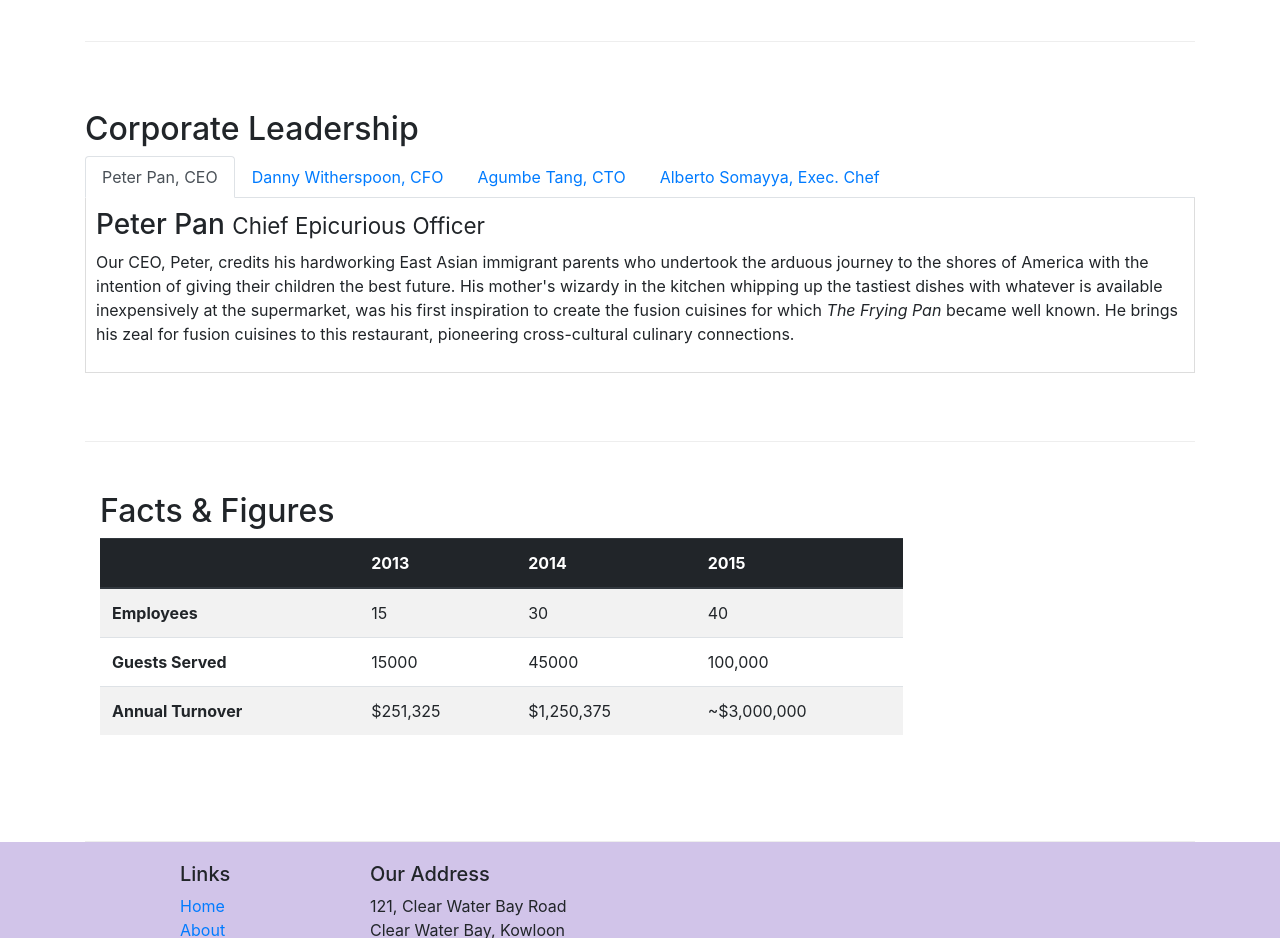
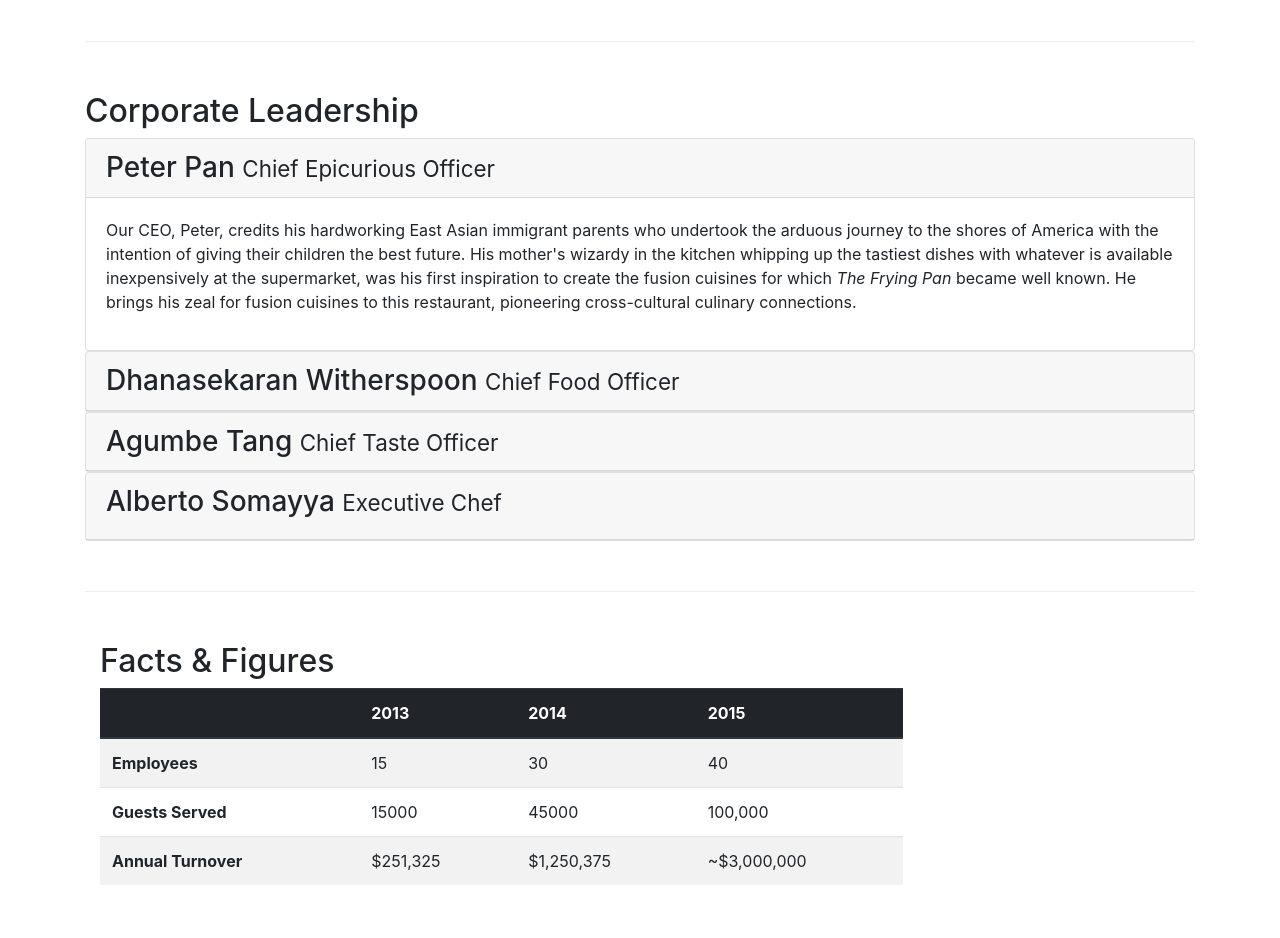
Before and after one commit to CurtiePi/conFusionB, a website: page aboutus.html in a window 1280 px wide. Shown: the part 880-1818 px from the top of the page. Drawn offline with nearby package versions, Linux system fonts and the light colour scheme.

Commit message:
Replaced navigation tabs with accordion on aboutus page

```diff
--- a/aboutus.html
+++ b/aboutus.html
@@ -108,45 +108,63 @@
         <div class="row row-content align-items-center">
             <div>
                 <h2>Corporate Leadership</h2>
-                <ul class="nav nav-tabs">
-                    <li class="nav-item">
-                        <a class="nav-link active" href="#peter" role="tab" data-toggle="tab">
-                            Peter Pan, CEO
-                        </a>
-                    </li>
-                    <li class="nav-item">
-                        <a class="nav-link" href="#danny" role="tab" data-toggle="tab">
-                            Danny Witherspoon, CFO
-                        </a>
-                    </li>
-                    <li class="nav-item">
-                        <a class="nav-link" href="#agumbe" role="tab" data-toggle="tab">
-                            Agumbe Tang, CTO
-                        </a>
-                    </li>
-                    <li class="nav-item">
-                        <a class="nav-link" href="#alberto" role="tab" data-toggle="tab">
-                            Alberto Somayya, Exec. Chef
-                        </a>
-                    </li>
-                </ul>
 
-                <div class="tab-content">
-                    <div role="tabpanel" class="tab-pane fade show active" id="peter">
-                        <h3>Peter Pan <small>Chief Epicurious Officer</small></h3>
-                        <p class="d-none d-sm-block">Our CEO, Peter, credits his hardworking East Asian immigrant parents who undertook the arduous journey to the shores of America with the intention of giving their children the best future. His mother's wizardy in the kitchen whipping up the tastiest dishes with whatever is available inexpensively at the supermarket, was his first inspiration to create the fusion cuisines for which <em>The Frying Pan</em> became well known. He brings his zeal for fusion cuisines to this restaurant, pioneering cross-cultural culinary connections.</p>
+                <div id="accordion">
+                    <div class="card">
+                        <div class="card-header" role="tab" id="peterhead">
+                            <h3 class="mb-0">
+                                <a data-toggle="collapse" data-target="#peter">
+                                    Peter Pan <small>Chief Epicurious Officer</small>
+                                </a>
+                            </h3>
+                        </div>
+                        <div role="tabpanel" class="collapse show" data-parent="#accordian" id="peter">
+                            <div class="card-body">
+                                <p class="d-none d-sm-block">Our CEO, Peter, credits his hardworking East Asian immigrant parents who undertook the arduous journey to the shores of America with the intention of giving their children the best future. His mother's wizardy in the kitchen whipping up the tastiest dishes with whatever is available inexpensively at the supermarket, was his first inspiration to create the fusion cuisines for which <em>The Frying Pan</em> became well known. He brings his zeal for fusion cuisines to this restaurant, pioneering cross-cultural culinary connections.</p>
+                            </div>
+                        </div>
                     </div>
-                    <div role="tabpanel" class="tab-pane fade" id="danny">
-                        <h3>Dhanasekaran Witherspoon <small>Chief Food Officer</small></h3>
-                        <p class="d-none d-sm-block">Our CFO, Danny, as he is affectionately referred to by his colleagues, comes from a long established family tradition in farming and produce. His experiences growing up on a farm in the Australian outback gave him great appreciation for varieties of food sources. As he puts it in his own words, <em>Everything that runs, wins, and everything that stays, pays!</em></p>
+                    <div class="card">
+                        <div class="card-header" role="tab" id="dannyhead">
+                            <h3 class="mb-0">
+                                <a data-toggle="collapse" data-target="#danny">
+                                    Dhanasekaran Witherspoon <small>Chief Food Officer</small>
+                                </a>
+                            </h3>
+                        </div>
+                        <div role="tabpanel" class="collapse" data-parent="#accordion" id="danny">
+                            <div class="card-body">
+                                <p class="d-none d-sm-block">Our CFO, Danny, as he is affectionately referred to by his colleagues, comes from a long established family tradition in farming and produce. His experiences growing up on a farm in the Australian outback gave him great appreciation for varieties of food sources. As he puts it in his own words, <em>Everything that runs, wins, and everything that stays, pays!</em></p>
+                            </div>
+                        </div>
                     </div>
-                    <div role="tabpanel" class="tab-pane fade" id="agumbe">
-                        <h3>Agumbe Tang <small>Chief Taste Officer</small></h3>
-                        <p class="d-none d-sm-block">Blessed with the most discerning gustatory sense, Agumbe, our CTO, personally ensures that every dish that we serve meets his exacting tastes. Our chefs dread the tongue lashing that ensues if their dish does not meet his exacting standards. He lives by his motto, <em>You click only if you survive my lick.</em></p>
+                    <div class="card">
+                        <div class="card-header" role="tab" id="agumbehead">
+                            <h3 class="mb-0">
+                                <a data-toggle="collapse" data-target="#agumbe">
+                                    Agumbe Tang <small>Chief Taste Officer</small>
+                                </a>
+                            </h3>
+                        </div>
+                        <div role="tabpanel" class="collapse" data-parent="#accordion" id="agumbe">
+                            <div class="card-body">
+                                <p class="d-none d-sm-block">Blessed with the most discerning gustatory sense, Agumbe, our CTO, personally ensures that every dish that we serve meets his exacting tastes. Our chefs dread the tongue lashing that ensues if their dish does not meet his exacting standards. He lives by his motto, <em>You click only if you survive my lick.</em></p>
+                            </div>
+                        </div>
                     </div>
-                    <div role="tabpanel" class="tab-pane fade" id="alberto">
-                        <h3>Alberto Somayya <small>Executive Chef</small></h3>
-                        <p class="d-none d-sm-block">Award winning three-star Michelin chef with wide International experience having worked closely with whos-who in the culinary world, he specializes in creating mouthwatering Indo-Italian fusion experiences. He says, <em>Put together the cuisines from the two craziest cultures, and you get a winning hit! Amma Mia!</em></p>
+                    <div class="card">
+                        <div class="card-header" role="tab" id="albertohead">
+                            <h3>
+                                <a data-toggle="collapse" data-target="#alberto">
+                                    Alberto Somayya <small>Executive Chef</small>
+                                </a>
+                            </h3>
+                        </div>
+                        <div role="tabpanel" class="collapse" data-parent="#accordion" id="alberto">
+                            <div class="card-body">
+                                <p class="d-none d-sm-block">Award winning three-star Michelin chef with wide International experience having worked closely with whos-who in the culinary world, he specializes in creating mouthwatering Indo-Italian fusion experiences. He says, <em>Put together the cuisines from the two craziest cultures, and you get a winning hit! Amma Mia!</em></p>
+                            </div>
+                        </div>
                     </div>
                 </div>
             </div>
```
